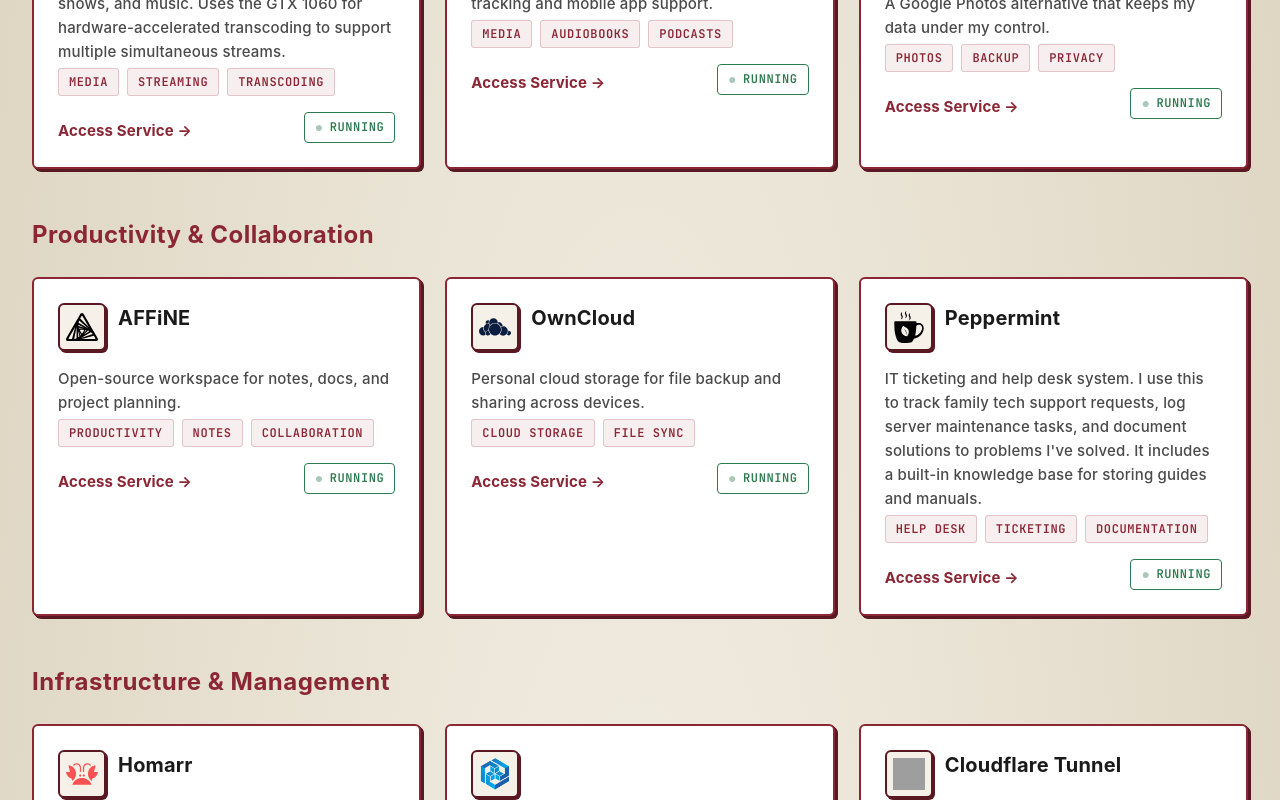
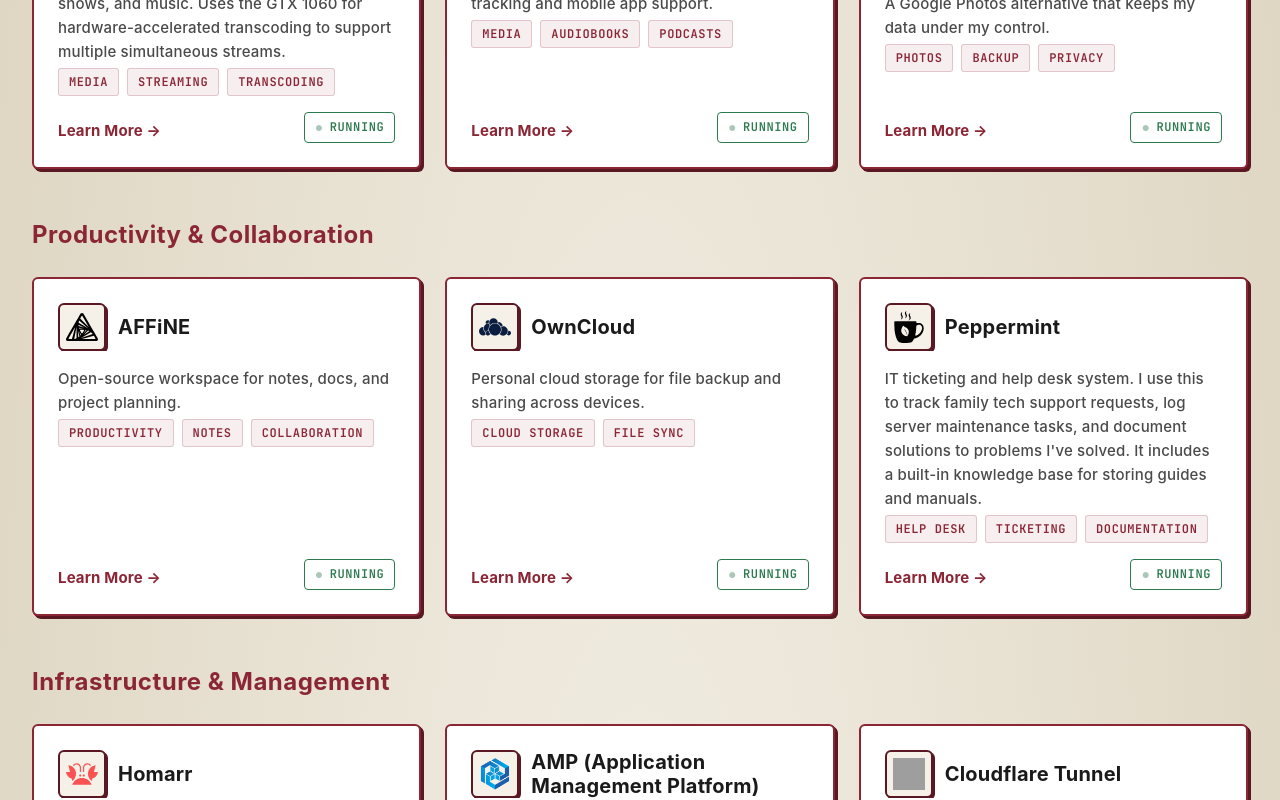
Before and after one commit to Flopet/basilasay, a Next.js app: page /homelab in a window 1280 px wide. Shown: the part 1880-2680 px from the top of the page. Built offline with nearby package versions, Linux system fonts and the light colour scheme; grey boxes are pictures that could not be loaded; a web font is replaced by a local one.

Commit message:
Tweaked ServiceCard.css to accomodate to long service titles and to properly attach the card footer to the bottom of the card by using flex-grow to force the card body to fill in the empty space between body and footer.

```diff
--- a/app/homelab/components/ServiceCard.css
+++ b/app/homelab/components/ServiceCard.css
@@ -33,9 +33,10 @@
 /*###################*/
 .service-card__header {
   display: flex;
-  align-items: flex-start;
+  align-items: center;
   gap: 0.75rem;
-  flex-wrap: wrap;
+  height: 48px;
+  overflow: hidden;
 }
 
 .service-card__icon {
@@ -61,17 +62,27 @@
 
 .service-card__title {
   font-family: var(--heading-font), 'Zalando Sans SemiExpanded', sans-serif;
-  font-size: 1.25rem;
+  font-size: clamp(0.875rem, 1.25rem, 1.25rem);
   font-weight: 700;
   color: var(--text-primary);
-  margin: 0 0 0.5rem 0;
+  line-height: 1.2;
   letter-spacing: 0.01em;
+  display: -webkit-box;
+  -webkit-line-clamp: 2;
+  -webkit-box-orient: vertical;
+  overflow: hidden;
+  text-overflow: ellipsis;
 }
 
 
 /*###################*/
 /*SERVICE CARD BODY  */
 /*###################*/
+.service-card__body {
+  flex-grow: 1;
+}
+
+
 .service-card__description {
   color: var(--text-secondary);
   line-height: 1.6;
--- a/app/homelab/components/ServiceCard.tsx
+++ b/app/homelab/components/ServiceCard.tsx
@@ -41,7 +41,7 @@
           target="_blank"
           rel="noopener noreferrer"
         >
-          Access Service →
+          Learn More →
         </a>
       )}
       {status && (
--- a/lib/homelab-config.ts
+++ b/lib/homelab-config.ts
@@ -28,7 +28,7 @@
   category: string;
   url: string;
   status?: "running" | "planned" | "maintenance" | "offline";
-  icon?: string;
+  icon: string;
   tags?: string[];
 }
 
@@ -273,7 +273,7 @@
     tags: ["Dashboard", "Monitoring", "Management"],
   },
   {
-    title: "AMP (Application Management Panel)",
+    title: "AMP (Application Management Platform)",
     description: "Manages and hosts game servers for friends.",
     category: "Infrastructure & Management",
     url: "https://cubecoders.com/AMP",
```
